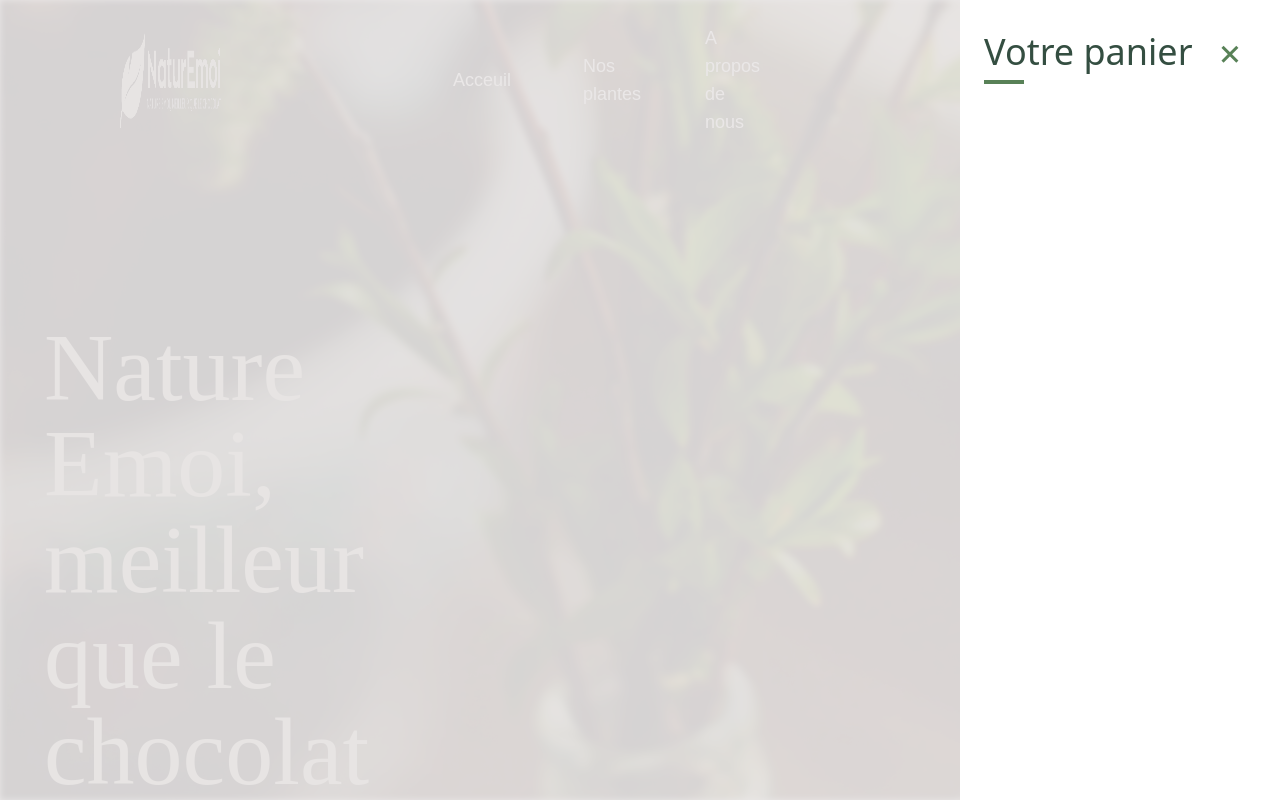
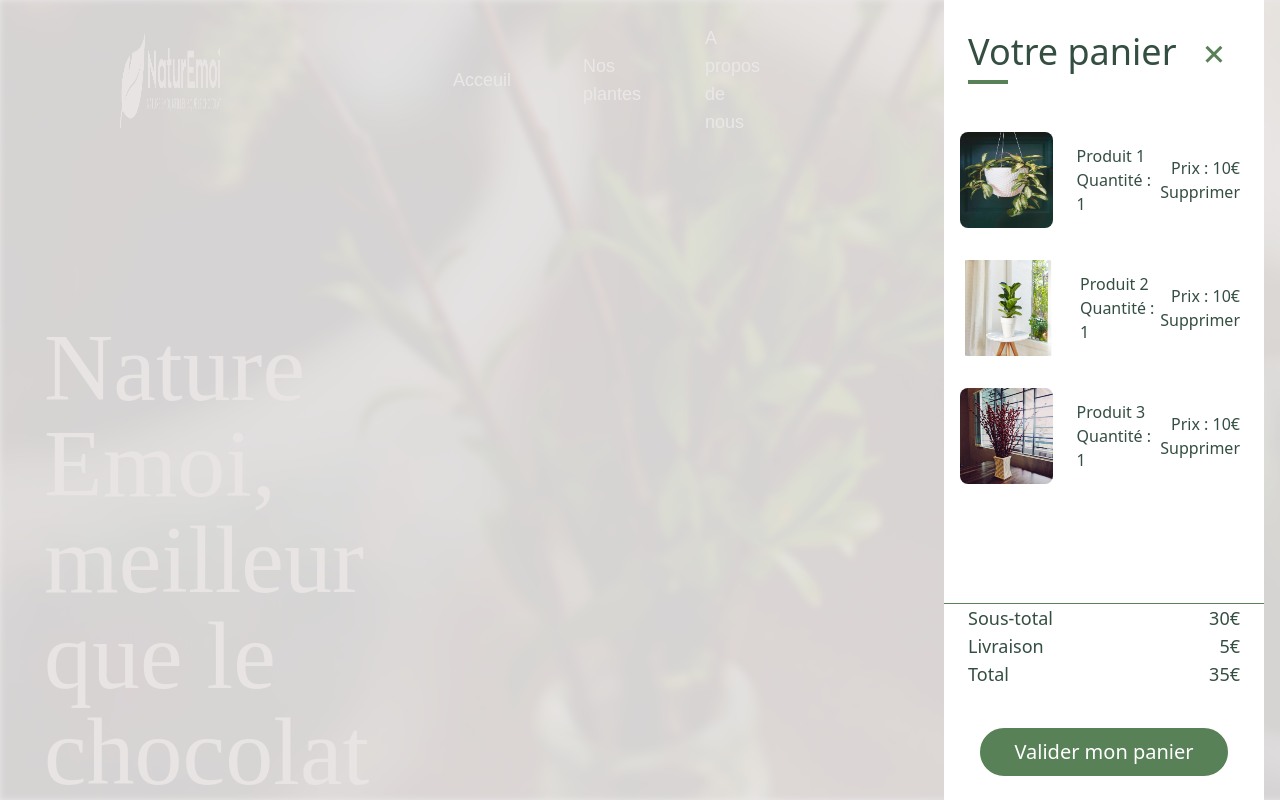
Before and after one commit to Tux-Inc/NatureEMoi, a Vue app: page / in a window 1280 px wide. Both pictures are taken after a click on the button 1028 px from the left and 80 px from the top of the page. Shown: the top 800 px of the page. Built offline with nearby package versions, Linux system fonts and the light colour scheme; a web font is replaced by a local one.

Commit message:
end CartView

```diff
--- a/src/components/CartView.vue
+++ b/src/components/CartView.vue
@@ -1,15 +1,95 @@
 <template>
   <!-- Your HTML template code goes here -->
   <div class="fixedPosition relative bg-transparent-lightgray h-screen w-screen ">
-    <div class="animated-form bg-white absolute inset-y-0 right-0 h-screen w-1/4">
-      <div class="flex justify-between">
+
+    <div class="animated-form bg-white absolute inset-y-0 right-4 h-screen w-1/4">
+
+
+        <div class="flex justify-between pb-4">
+          <div class="">
+            <h2 class="text-4xl text-mydarkgreen text-left ml-6 mt-8">Votre panier</h2>
+            <div class="w-10 h-1 bg-mygreen ml-6 mt-2"></div>
+          </div>
+          <button class="self-center bx bx-x text-4xl text-mygreen mt-6 mr-8 rounded-full transition-all ease-in duration-100 hover:text-white hover:bg-mygreen hover:transition-all hover:ease-in hover-duration-100 hover:rotate-90" @click="toggleForm"></button>
+        </div>
+
         <div class="">
-          <h2 class="text-4xl text-mydarkgreen text-left ml-6 mt-8">Votre panier</h2>
-          <div class="w-10 h-1 bg-mygreen ml-6 mt-2"></div>
+          <div class="flex justify-between my-8">
+            <div class="flex">
+              <img class="w-24 h-24 ml-4 rounded-lg" src="public/assets/plant/1.jpg" alt="plant1">
+              <div class="flex flex-col justify-center">
+                <h3 class="text-mydarkgreen text-left ml-6">Produit 1</h3>
+                <p class="text-mydarkgreen text-left ml-6">Quantité : 1</p>
+              </div>
+            </div>
+            <div class="flex flex-col justify-center">
+              <p class="text-mydarkgreen text-right mr-6">Prix : 10€</p>
+              <button class="text-mydarkgreen text-right mr-6">Supprimer</button>
+            </div>
+          </div>
+          <div class="flex justify-between my-8">
+            <div class="flex">
+              <img class="w-24 h-24 ml-4 rounded-lg" src="public/assets/plant/7.jpg" alt="produit2">
+              <div class="flex flex-col justify-center">
+                <h3 class="text-mydarkgreen text-left ml-6">Produit 2</h3>
+                <p class="text-mydarkgreen text-left ml-6">Quantité : 1</p>
+              </div>
+            </div>
+            <div class="flex flex-col justify-center">
+              <p class="text-mydarkgreen text-right mr-6">Prix : 10€</p>
+              <button class="text-mydarkgreen text-right mr-6">Supprimer</button>
+            </div>
+          </div>
+          <div class="flex justify-between my-8">
+            <div class="flex">
+              <img class="w-24 h-24 ml-4 rounded-lg" src="public/assets/plant/11.jpg" alt="produit3">
+              <div class="flex flex-col justify-center">
+                <h3 class="text-mydarkgreen text-left ml-6">Produit 3</h3>
+                <p class="text-mydarkgreen text-left ml-6">Quantité : 1</p>
+              </div>
+            </div>
+            <div class="flex flex-col justify-center">
+              <p class="text-mydarkgreen text-right mr-6 ">Prix : 10€</p>
+              <button class="text-mydarkgreen text-right mr-6">Supprimer</button>
+            </div>
+          </div>
         </div>
-        <button class="self-center bx bx-x text-4xl text-mygreen mt-6 mr-8 rounded-full transition-all ease-in duration-100 hover:text-white hover:bg-mygreen hover:transition-all hover:ease-in hover-duration-100" @click="toggleForm"></button>
-      </div>
+
+        <div class="absolute inset-x-0 bottom-28">
+          <div class="flex justify-between border-t border-mygreen">
+            <div class="flex flex-col justify-center">
+              <p class="text-mydarkgreen text-lg text-left ml-6">Sous-total</p>
+            </div>
+            <div class="flex flex-col justify-center">
+              <p class="text-mydarkgreen text-lg text-right mr-6">30€</p>
+            </div>
+          </div>
+          <div class="flex justify-between border-mygreen">
+            <div class="flex flex-col justify-center">
+              <p class="text-mydarkgreen text-lg text-left ml-6">Livraison</p>
+            </div>
+            <div class="flex flex-col justify-center">
+              <p class="text-mydarkgreen text-lg text-right mr-6">5€</p>
+            </div>
+          </div>
+          <div class="flex justify-between border-mygreen">
+            <div class="flex flex-col justify-center">
+              <p class="text-mydarkgreen text-lg text-left ml-6">Total</p>
+            </div>
+            <div class="flex flex-col justify-center">
+              <p class="text-mydarkgreen text-lg text-right mr-6">35€</p>
+            </div>
+          </div>
+        </div>
+
+        <div class="absolute inset-x-0 bottom-0 pb-2">
+          <div class="flex justify-center">
+            <button class="bg-mygreen text-white text-xl rounded-full border-2 border-mygreen px-8 py-2 mt-8 mb-4 transition-all ease-in duration-100 hover:bg-white hover:text-mygreen hover:transition-all hover:ease-in hover:duration-100">Valider mon panier</button>
+          </div>
+        </div>
+
     </div>
+
   </div>
 </template>
 
```
